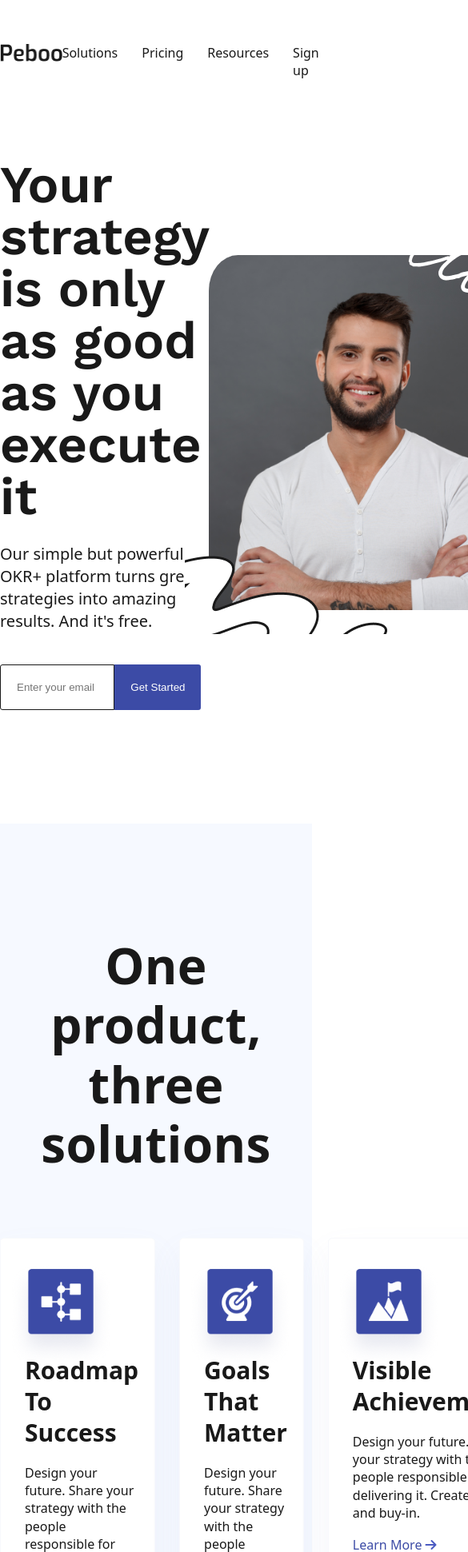
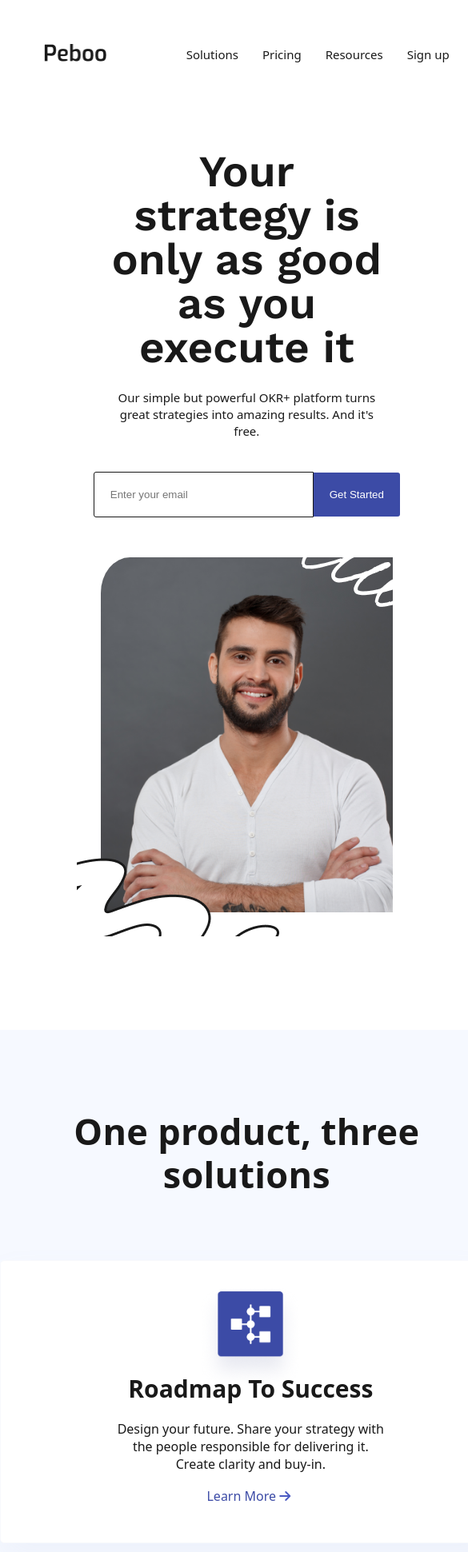
Before and after one commit to HuseynliTogrul/18.11.2023, a plain HTML site: page index.html in a window 390 px wide. Shown: the top 1941 px of the page at 80% size, 585 px wide, since content can reach past the window. Drawn offline with nearby package versions, Linux system fonts and the light colour scheme.

Commit message:
responsibly end

```diff
--- a/style.css
+++ b/style.css
@@ -128,7 +128,7 @@ html{
 /* footer start */
 
 .footer{
-    padding: 140px 0;
+    padding: 100px 0 140px 0;
     background: #F6F9FF;
     position: relative;
 }
@@ -201,3 +201,106 @@ html{
     bottom: 0px;
     left: 0px;
 }
+
+@media (max-width: 1220px) and (min-width: 900px){
+    #continer{
+        margin: auto 30px;
+    }
+  }
+@media (max-width: 950px){
+    #continer{
+        width: fit-content;
+        display: flex;
+        flex-direction: column;
+        justify-content: center;
+        align-items: center;
+        text-align: center;
+    }
+    .header{
+        margin: 55px;
+    }
+    .header .left-item{
+        margin-right: 100px;
+    }
+    .header .right-item ul li{
+        width: max-content;
+    }
+    .img-page{
+        display: flex;
+        flex-direction: column;
+        align-items: center;
+        justify-content: center;
+        margin-top: 50px;
+    }
+    .img-page .left-item .input-btn{
+        margin-bottom: 50px;
+        display: flex;
+        justify-content: center;
+        align-items: center;
+    }
+    .img-page .left-item{
+        text-align: center;
+    }
+    .footer h1{
+        margin-left: 20%;
+        width: 65%;
+        font-size: 50px;
+    }
+    .footer .footer-item{
+        display: flex;
+        flex-direction: column;
+        text-align: center;
+    }
+    .footer .footer-item .icon-btn{
+        display: flex;
+        justify-content: center;
+        align-items: center;
+    }
+}
+@media (max-width: 950px) and (min-width: 660px){
+    .footer{
+        margin: auto 30px;
+    }
+  }
+
+  @media (max-width: 820px){
+    .footer .footer-item .item{
+        display: flex;
+        flex-direction: column;
+        justify-content: center;
+        align-items: center;
+        text-align: center;
+    }
+    .footer .footer-item .item p{
+        width: 60%;
+    }
+  }
+
+  @media (max-width: 660px){
+    .header{
+        display: flex;
+        justify-content: space-between;
+        align-items: center;
+    }
+    .img-page .left-item h1{
+        font-size: 50px;
+        margin-left: 80px;
+        margin-right: 80px;
+    }
+    .img-page .left-item p{
+        font-size: 15px;
+        margin-left: 80px;
+        margin-right: 80px;
+    }
+    .right-item ul li{
+        font-size: 15px;
+    }
+    .img-page .left-item h1{
+        font-size: 55px;
+    }
+    .footer h1{
+        width: auto;
+        margin: 0 30px 80px 30px;
+        font-size: 45px;
+    }
+  }
```
